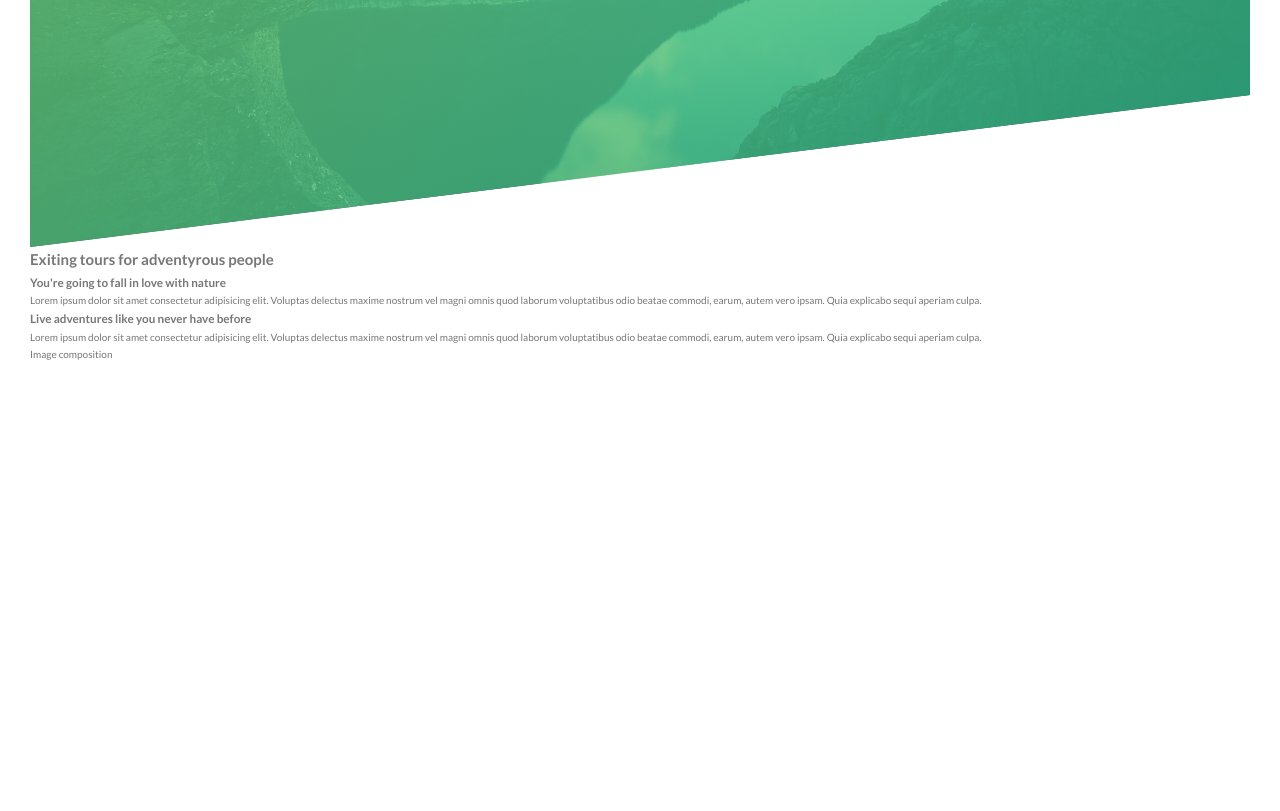
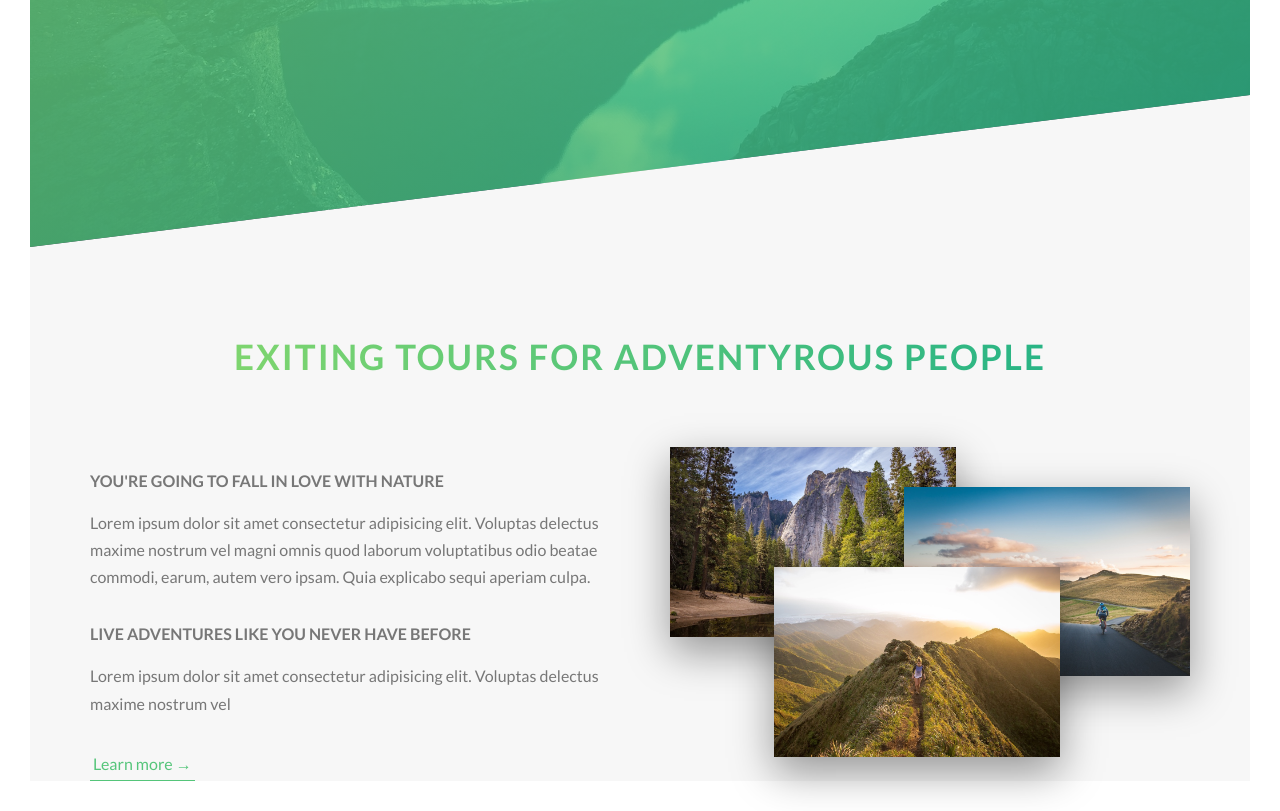
Before and after one commit to alvaroiporre/Natours-CSS, a website: page index.html in a window 1280 px wide. Shown: the part 543-1354 px from the top of the page. Before the commit the page ends 936 px from the top, so only its background shows below. Drawn offline with Linux system fonts and the light colour scheme.

Commit message:
Finish about-section

```diff
--- a/index.html
+++ b/index.html
@@ -27,7 +27,7 @@
 
     <main>
         <section class="section-about">
-            <div class="u-center-text u-margin-bottom-8">
+            <div class="u-center-text u-margin-bottom-big">
                 <h2 class="heading-secondary">
                     Exiting tours for adventyrous people
                 </h2>
@@ -35,7 +35,7 @@
 
             <div class="row">
                 <div class="col-1-of-2">
-                    <h3 class="heading-tertiary">
+                    <h3 class="heading-tertiary u-margin-bottom-small">
                         You're going to fall in love with nature
                     </h3>
                     <p class="paragraph">
@@ -44,19 +44,25 @@
                         explicabo sequi aperiam culpa.
                     </p>
 
-                    <h3 class="heading-tertiary">
+                    <h3 class="heading-tertiary u-margin-bottom-small">
                         Live adventures like you never have before
                     </h3>
                     <p class="paragraph">
                         Lorem ipsum dolor sit amet consectetur adipisicing elit. Voluptas delectus maxime nostrum vel
-                        magni omnis quod laborum voluptatibus odio beatae commodi, earum, autem vero ipsam. Quia
-                        explicabo sequi aperiam culpa.
+
                     </p>
+
+                    <a href="#" class="btn-text">Learn more &rarr;</a>
                 </div>
                 <div class="col-1-of-2">
-                    Image composition
+                    <div class="composition">
+                        <img src="img/nat-1-large.jpg" alt="Photo 1" class="composition__photo composition__photo--p1">
+                        <img src="img/nat-2-large.jpg" alt="Photo 2" class="composition__photo composition__photo--p2">
+                        <img src="img/nat-3-large.jpg" alt="Photo 3" class="composition__photo composition__photo--p3">
+                    </div>
                 </div>
             </div>
+
         </section>
     </main>
 </body>
--- a/sass/abstracts/_mixins.scss
+++ b/sass/abstracts/_mixins.scss
@@ -0,0 +1,7 @@
+@mixin clearfix {
+    &::after {
+        content: '';
+        display: table;
+        clear: both;
+    }
+}
--- a/sass/abstracts/_variables.scss
+++ b/sass/abstracts/_variables.scss
@@ -1,7 +1,18 @@
+// COLORS
 $color-primary: #55C57A;
 $color-primary-light: #7ED56F;
 $color-primary-dark: #28B485;
 
+$color-gray-light: #F7F7F7;
+
 $color-gray-dark: #777;
 $color-white: #FFF;
 $color-black: #000;
+
+// FONT
+$default-font-size: 1.6rem;
+
+// GRID
+$grid-width: 114rem;
+$gutter-vertical: 8rem;
+$gutter-horizontal: 6rem;
--- a/sass/base/_typography.scss
+++ b/sass/base/_typography.scss
@@ -36,3 +36,36 @@ body {
         animation-duration: 2s;
     }
 }
+
+.heading-secondary {
+    font-size: 3.5rem;
+    text-transform: uppercase;
+    font-weight: 700;
+    display: inline-block;
+    background-image: linear-gradient(to right, $color-primary-light, $color-primary-dark);
+    -webkit-background-clip: text;
+    background-clip: text;
+    color: transparent;
+    letter-spacing: .2rem;
+    transition: all .2s;
+
+    &:hover {
+        transform: skewY(2deg) skewX(15deg) scale(1.1);
+        text-shadow: .5rem 1rem 2rem rgba($color-black, .2);
+    }
+}
+
+.heading-tertiary {
+    font-size: $default-font-size;
+    font-weight: 700;
+    text-transform: uppercase;
+}
+
+.paragraph {
+    font-size: $default-font-size;
+
+
+    &:not(:last-child) {
+        margin-bottom: 3rem;
+    }
+}
--- a/sass/base/_utilities.scss
+++ b/sass/base/_utilities.scss
@@ -0,0 +1,15 @@
+.u-center-text {
+    text-align: center;
+}
+
+.u-margin-bottom-big {
+    margin-bottom: 8rem;
+}
+
+.u-margin-bottom-medium {
+    margin-bottom: 4rem;
+}
+
+.u-margin-bottom-small {
+    margin-bottom: 1.5rem;
+}
--- a/sass/components/_button.scss
+++ b/sass/components/_button.scss
@@ -9,7 +9,7 @@
         border-radius: 10rem;
         transition: all .2s;
         position: relative;
-        font-size: 1.6rem;
+        font-size: $default-font-size;
     }
 
     &:link,
@@ -21,7 +21,7 @@
         border-radius: 10rem;
         transition: all .2s;
         position: relative;
-        font-size: 1.6rem;
+        font-size: $default-font-size;
     }
 
     &:hover {
@@ -66,3 +66,28 @@
         animation-fill-mode: backwards;
     }
 }
+
+.btn-text {
+    &:link,
+    &:visited {
+        font-size: $default-font-size;
+        color: $color-primary;
+        display: inline-block;
+        text-decoration: none;
+        border-bottom: .1rem solid $color-primary;
+        padding: .3rem;
+        transition: all .2s;
+    }
+
+    &:hover {
+        background-color: $color-primary;
+        color: $color-white;
+        box-shadow: 0 .5rem 1rem rgba($color-black, .15);
+        transform: translateY(0);
+        cursor: pointer;
+    }
+
+    &:active {
+
+    }
+}
--- /dev/null
+++ b/sass/components/_composition.scss
@@ -0,0 +1,36 @@
+.composition {
+    position: relative;
+    &__photo {
+        width: 55%;
+        box-shadow: 0 1.5rem 4rem rgba($color-black, .4);
+        position: absolute;
+        transition: all .2s;
+        outline-offset: 2rem;
+
+        &--p1 {
+            left: 0;
+            top: -2rem;
+        }
+
+        &--p2 {
+            right: 0;
+            top: 2rem;
+        }
+
+        &--p3 {
+            left: 20%;
+            top: 10rem;
+        }
+
+        &:hover {
+            outline: 1.5rem solid $color-primary;
+            transform: scale(1.05) translateY(-.5rem);
+            box-shadow: 0 2.5rem 4rem rgba($color-black, .5);
+            z-index: 2;
+        }
+    }
+
+    &:hover &__photo:not(:hover) {
+        transform: scale(.95);
+    }
+}
--- /dev/null
+++ b/sass/layout/_grid.scss
@@ -0,0 +1,107 @@
+.row {
+    max-width: $grid-width;
+    margin: 0 auto;
+    padding: 0 2rem;
+
+
+    &:not(:last-child) {
+        margin-bottom: $gutter-vertical;
+    }
+
+    @include clearfix;
+
+    [class^='col-'] {
+        float: left;
+
+        &:not(:last-child) {
+            margin-right: $gutter-horizontal;
+        }
+    }
+
+    .col-1-of-2 {
+        width: calc((100% - #{$gutter-horizontal}) / 2);
+    }
+
+    .col-1-of-3 {
+        width: calc((100% - 2 * #{$gutter-horizontal}) / 3);
+    }
+
+    .col-2-of-3 {
+        width: calc(((100% - 2 * #{$gutter-horizontal}) / 3) * 2 + #{$gutter-horizontal});
+    }
+
+    .col-1-of-4 {
+        width: calc((100% - 3 * #{$gutter-horizontal}) / 4);
+    }
+
+    .col-3-of-4 {
+        width: calc(((100% - 3 * #{$gutter-horizontal}) / 4) * 3 + 2 * #{$gutter-horizontal});
+    }
+
+}
+
+
+            // <section>
+            //     <div class="row">
+            //         <div class="col-1-of-2">
+            //             col 1 of 2
+            //         </div>
+
+            //         <div class="col-1-of-2">
+            //             col 1 of 2
+            //         </div>
+            //     </div>
+
+            //     <div class="row">
+            //         <div class="col-1-of-3">
+            //             col 1 of 3
+            //         </div>
+
+            //         <div class="col-1-of-3">
+            //             col 1 of 3
+            //         </div>
+
+            //         <div class="col-1-of-3">
+            //             col 1 of 3
+            //         </div>
+            //     </div>
+
+            //     <div class="row">
+            //         <div class="col-1-of-3">
+            //             col 1 of 3
+            //         </div>
+
+            //         <div class="col-2-of-3">
+            //             col 2 of 3
+            //         </div>
+            //     </div>
+
+            //     <div class="row">
+            //         <div class="col-1-of-4">
+            //             col 1 of 3
+            //         </div>
+
+            //         <div class="col-1-of-4">
+            //             col 2 of 3
+            //         </div>
+
+            //         <div class="col-1-of-4">
+            //             col 1 of 3
+            //         </div>
+
+            //         <div class="col-1-of-4">
+            //             col 2 of 3
+            //         </div>
+            //     </div>
+
+
+            //     <div class="row">
+            //         <div class="col-1-of-4">
+            //             col 1 of 3
+            //         </div>
+
+            //         <div class="col-3-of-4">
+            //             col 2 of 3
+            //         </div>
+            //     </div>
+            // </section>
--- a/sass/main.scss
+++ b/sass/main.scss
@@ -8,7 +8,9 @@
 @import 'base/utilities';
 
 @import 'components/button';
+@import 'components/composition';
 
 @import 'layout/header';
+@import 'layout/grid';
 
 @import 'pages/home';
--- a/sass/pages/_home.scss
+++ b/sass/pages/_home.scss
@@ -0,0 +1,6 @@
+.section-about {
+    background-color: $color-gray-light;
+    margin-top: -20vh;
+    padding-top: 30vh;
+
+}
```
Also changed, not shown: css/index.css.
